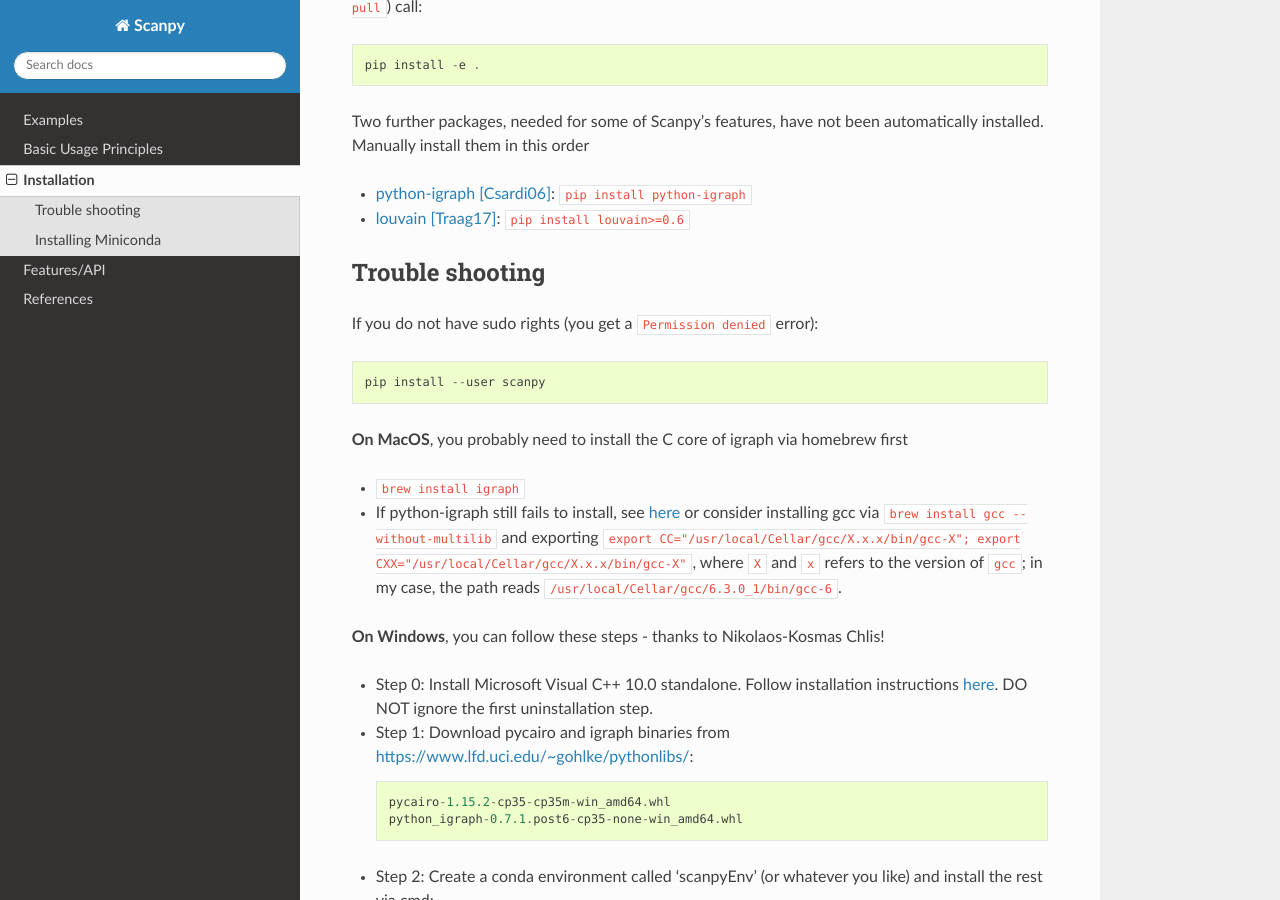
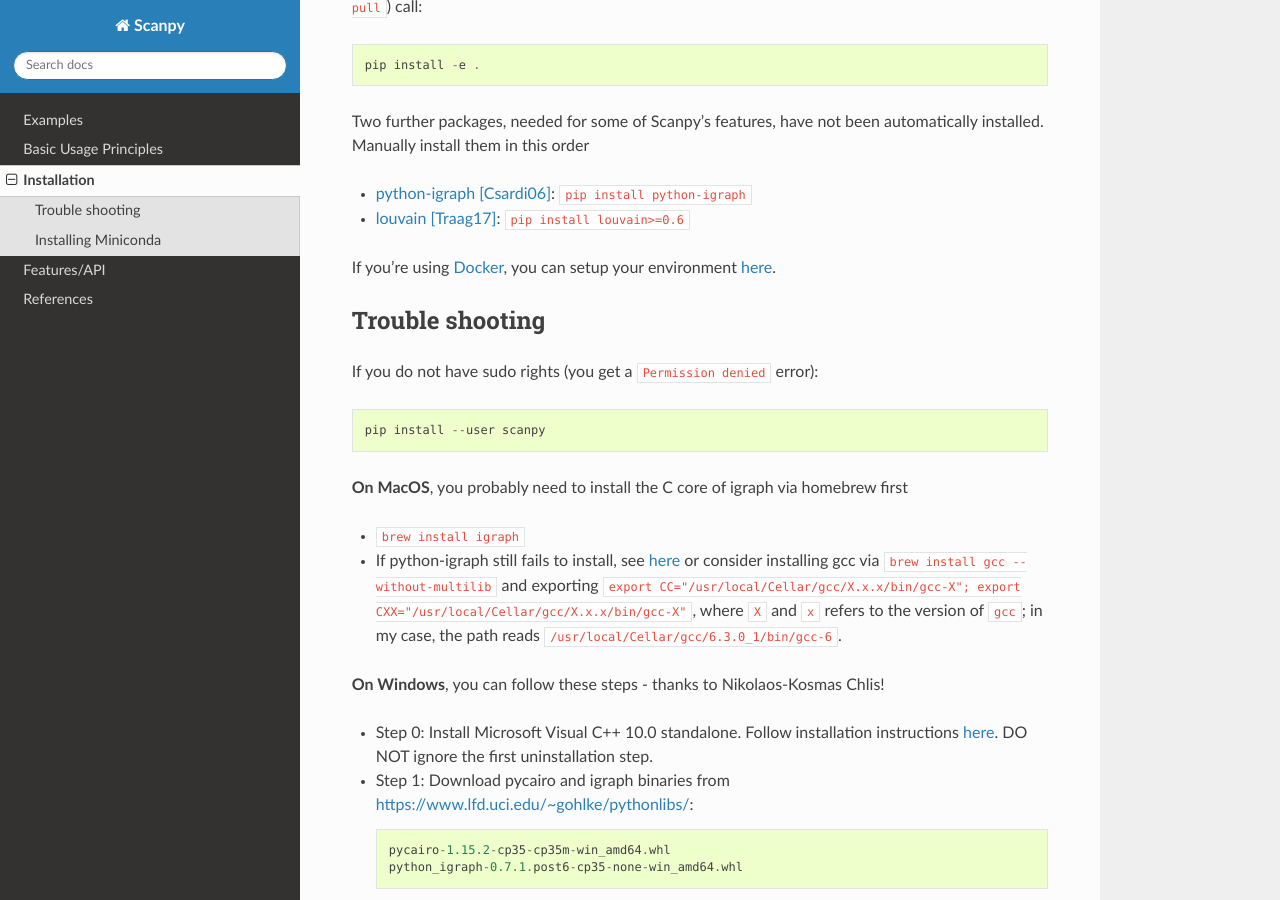
Before and after one commit to scverse/scanpy, a Sphinx documentation site: the page built from docs/installation.rst, in a window 1280 px wide and 900 px high, scrolled down 403 px. Built offline with Sphinx 7.4.7 and the Read the Docs theme 2.0.0, drawn with Linux system fonts in a browser that asks for light colours; the version number could not be read and is left out.

Commit message:
added simple docker file to installation instructions

```diff
--- a/docs/installation.rst
+++ b/docs/installation.rst
@@ -15,6 +15,10 @@
 
 - `python-igraph <http://igraph.org/python/>`__ [Csardi06]_: ``pip install python-igraph``
 - `louvain <https://github.com/vtraag/louvain-igraph>`__ [Traag17]_: ``pip install louvain>=0.6``
+
+If you're using `Docker <https://en.wikipedia.org/wiki/Docker_(software)>`_, you
+can setup your environment `here
+<https://gist.github.com/flying-sheep/0e003ae3398dd543638955a55c031c8d>`_.
 
 
 Trouble shooting
```
